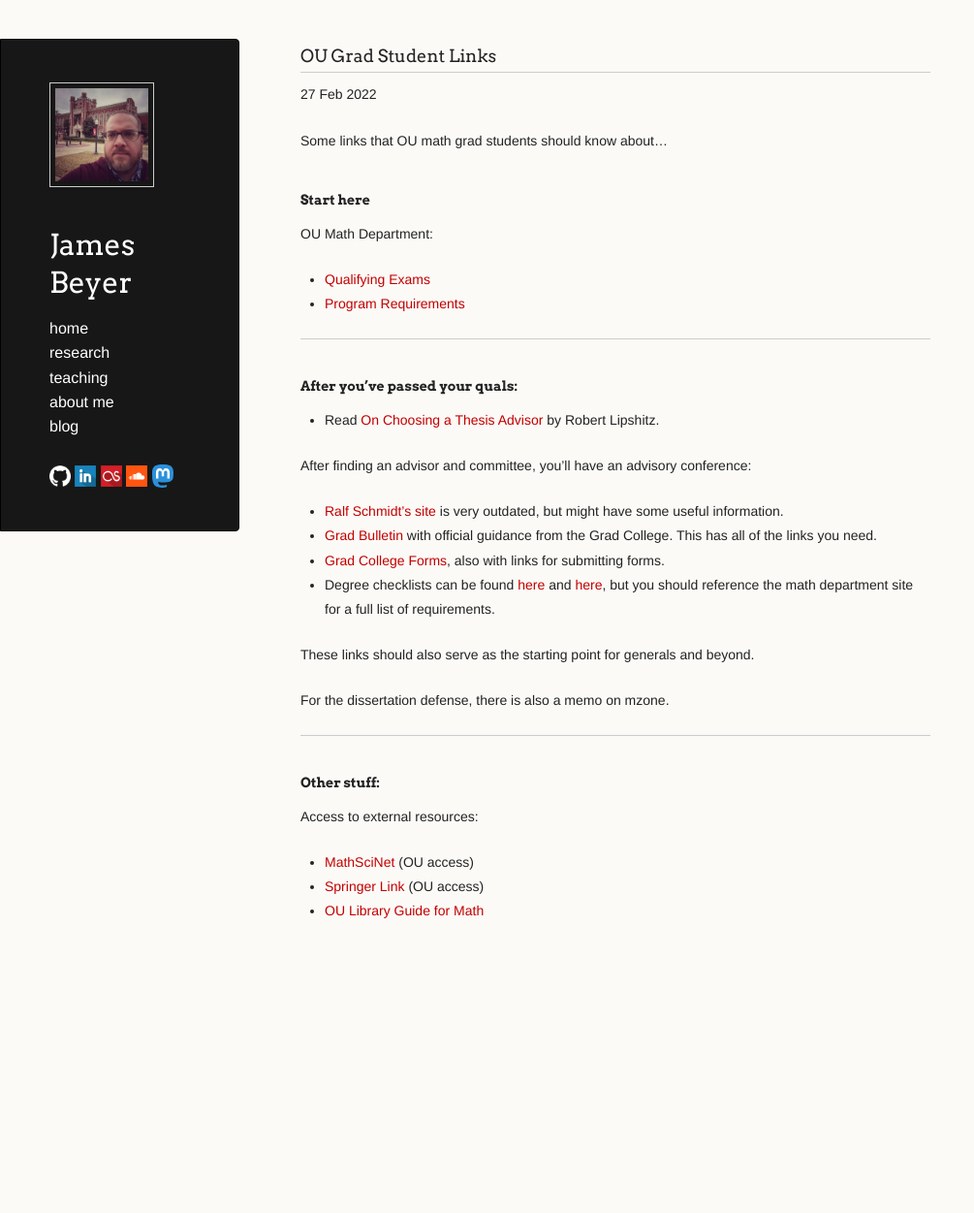
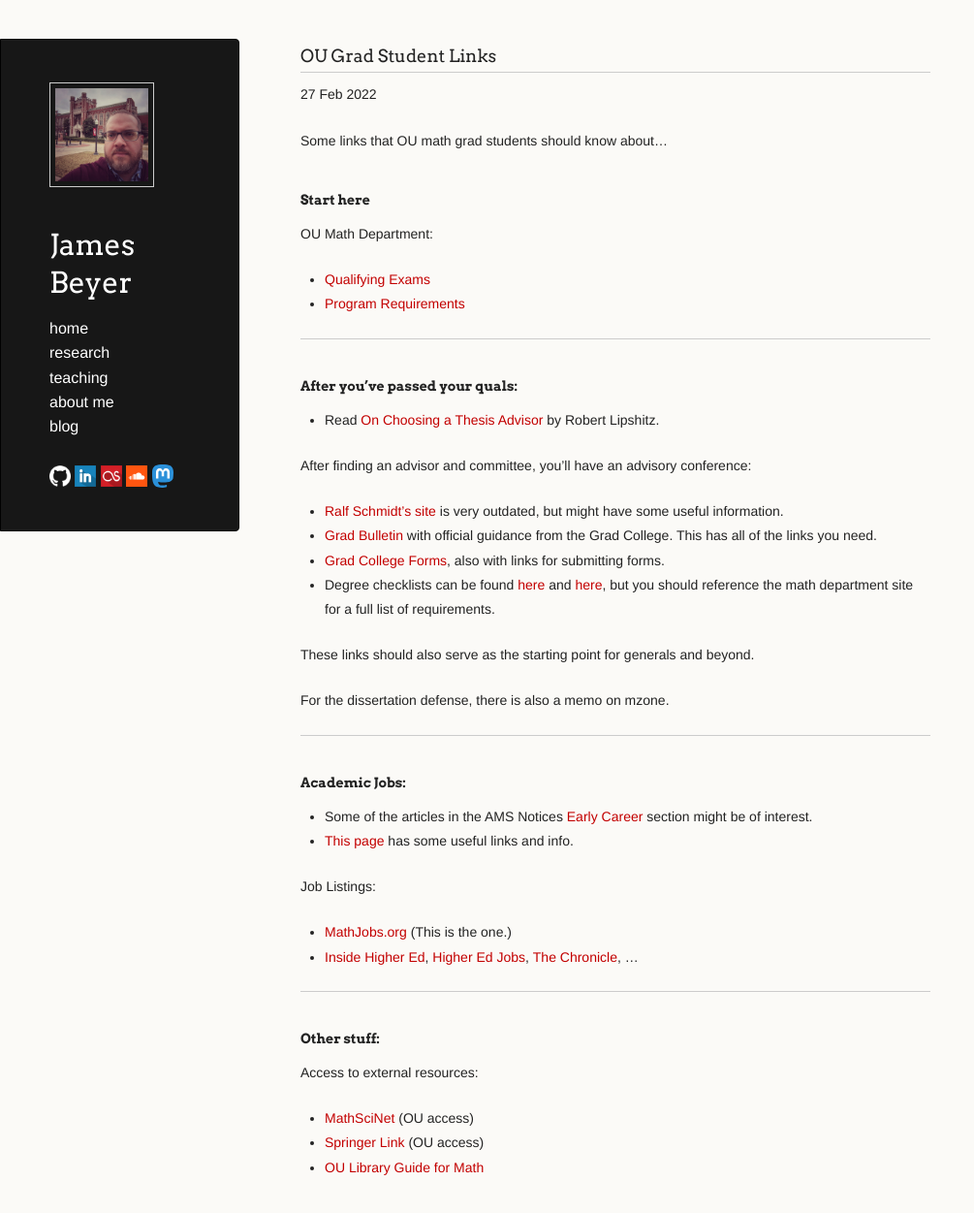
Before and after one commit to jebeyer/jebeyer.github.io, a Jekyll site: the page built from _posts/2022-02-27-ou_links.md, in a window 1280 px wide and 1289 px high. Shown: the top 1251 px of the window at 97% size, without its empty margins (0-1005 px from the left). Built offline with Jekyll 4.4.1, drawn with Linux system fonts in a browser that asks for light colours; a script that is not in the unit is left out.

Commit message:
added job stuff

```diff
--- a/_posts/2022-02-27-ou_links.md
+++ b/_posts/2022-02-27-ou_links.md
@@ -29,6 +29,16 @@ For the dissertation defense, there is also a memo on mzone.
 
 ---
 
+#### Academic Jobs:
+* Some of the articles in the AMS Notices [Early Career](https://www.ams.org/cgi-bin/notices/amsnotices.pl?article_id=career&article_type=gallery&gallery_type=career) section might be of interest.
+* [This page](https://math.duke.edu/graduate/applying-for-jobs) has some useful links and info.
+
+Job Listings:
+* [MathJobs.org](https://www.mathjobs.org/jobs) (This is the one.)
+* [Inside Higher Ed](https://careers.insidehighered.com/), [Higher Ed Jobs](https://www.higheredjobs.com/faculty/), [The Chronicle](https://jobs.chronicle.com/), ...
+
+---
+
 #### Other stuff:
 
 Access to external resources:
```
